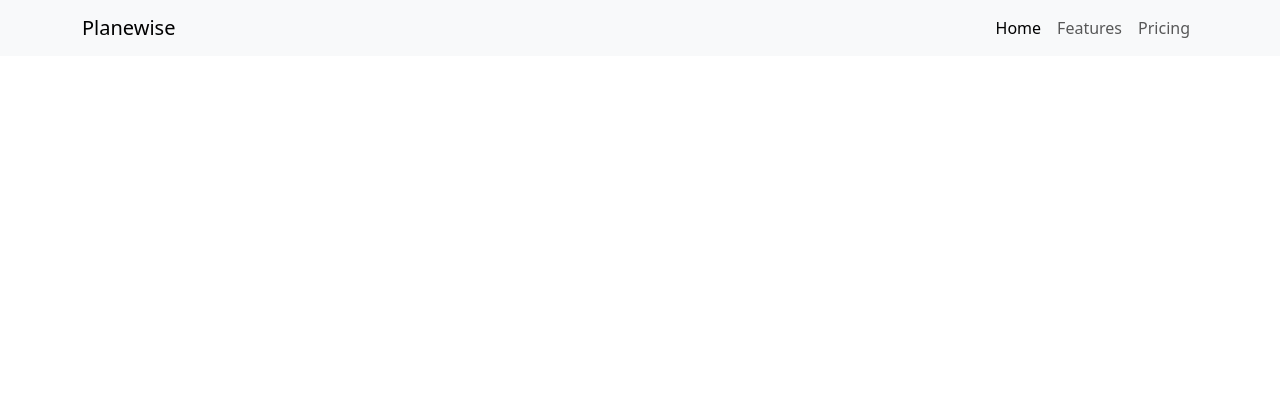
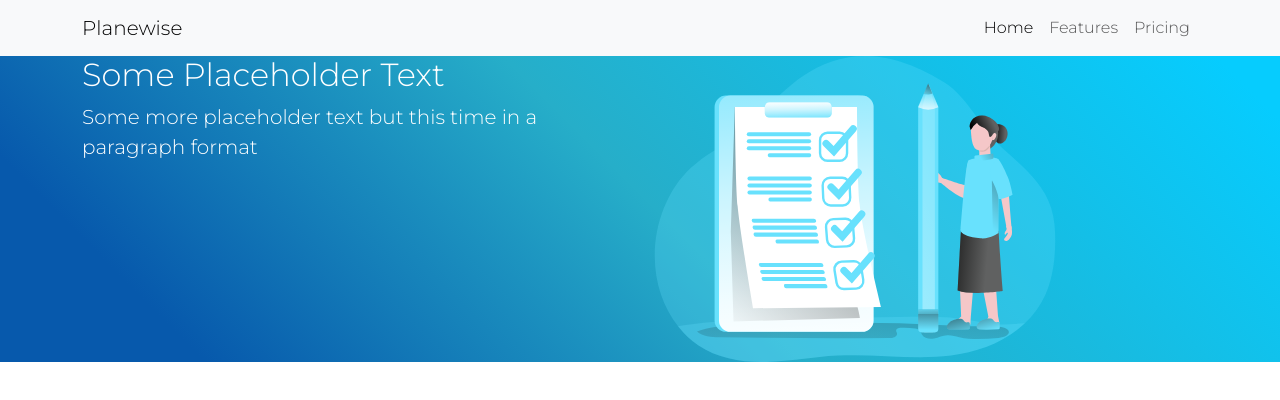
Before and after one commit to mountprospect/planewise-pages, a plain HTML site: page index.html in a window 1280 px wide. Drawn offline with nearby package versions, Linux system fonts and the light colour scheme.

Commit message:
Added GOogle font and placeholder header text with background gradient banner

```diff
--- a/index.html
+++ b/index.html
@@ -1,17 +1,25 @@
 <!DOCTYPE html>
 <html lang="en">
+
 <head>
     <meta charset="UTF-8">
     <meta http-equiv="X-UA-Compatible" content="IE=edge">
     <meta name="viewport" content="width=device-width, initial-scale=1.0">
     <title>Planewise</title>
-    <link href="https://cdn.jsdelivr.net/npm/bootstrap@5.3.0-alpha3/dist/css/bootstrap.min.css" rel="stylesheet" integrity="sha384-KK94CHFLLe+nY2dmCWGMq91rCGa5gtU4mk92HdvYe+M/SXH301p5ILy+dN9+nJOZ" crossorigin="anonymous">
+    <link href="https://cdn.jsdelivr.net/npm/bootstrap@5.3.0-alpha3/dist/css/bootstrap.min.css" rel="stylesheet"
+        integrity="sha384-KK94CHFLLe+nY2dmCWGMq91rCGa5gtU4mk92HdvYe+M/SXH301p5ILy+dN9+nJOZ" crossorigin="anonymous">
+    <link rel="stylesheet" href="styles.css" />
+    <link rel="preconnect" href="https://fonts.googleapis.com">
+    <link rel="preconnect" href="https://fonts.gstatic.com" crossorigin>
+    <link href="https://fonts.googleapis.com/css2?family=Montserrat:wght@300&display=swap" rel="stylesheet">
 </head>
+
 <body>
     <nav class="navbar navbar-expand-lg bg-body-tertiary fixed-top">
         <div class="container">
             <a class="navbar-brand" href="#">Planewise</a>
-          <button class="navbar-toggler" type="button" data-bs-toggle="collapse" data-bs-target="#navbarNav" aria-controls="navbarNav" aria-expanded="false" aria-label="Toggle navigation">
+            <button class="navbar-toggler" type="button" data-bs-toggle="collapse" data-bs-target="#navbarNav"
+                aria-controls="navbarNav" aria-expanded="false" aria-label="Toggle navigation">
                 <span class="navbar-toggler-icon"></span>
             </button>
             <div class="collapse navbar-collapse justify-content-end" id="navbarNav">
@@ -31,8 +39,19 @@
     </nav>
 
 
-      <header>
+    <header class="page-header gradient">
+        <div class="container">
+            <div class="row">
+                <div class="col-md-6">
+                    <h2>Some Placeholder Text</h2>
+                    <p>Some more placeholder text but this time in a paragraph format</p>
 
+
+
+                </div>
+                <div class="col-md-6"><img src="Assets/checklist.svg" alt="Checklist stock image"></div>
+            </div>
+        </div>
 
 
 
@@ -42,6 +61,9 @@
 
 
 
-      <script src="https://cdn.jsdelivr.net/npm/bootstrap@5.3.0-alpha3/dist/js/bootstrap.bundle.min.js" integrity="sha384-ENjdO4Dr2bkBIFxQpeoTz1HIcje39Wm4jDKdf19U8gI4ddQ3GYNS7NTKfAdVQSZe" crossorigin="anonymous"></script>
+    <script src="https://cdn.jsdelivr.net/npm/bootstrap@5.3.0-alpha3/dist/js/bootstrap.bundle.min.js"
+        integrity="sha384-ENjdO4Dr2bkBIFxQpeoTz1HIcje39Wm4jDKdf19U8gI4ddQ3GYNS7NTKfAdVQSZe"
+        crossorigin="anonymous"></script>
 </body>
+
 </html>
--- a/styles.css
+++ b/styles.css
@@ -0,0 +1,18 @@
+html,
+body {
+    height: 100%;
+    font-size: 1rem;
+    font-family: "Montserrat", sans-serif;
+}
+
+
+.gradient {
+    background: rgb(7,89,172);
+    background: linear-gradient(45deg, rgba(7,89,172,1) 13%, rgba(38,174,201,1) 51%, rgba(6,204,254,1) 96%);
+}
+
+.page-header {
+    margin-top: 3.5rem;
+    font-size: 1.25rem;
+    color: #ffffff;
+}
```
Also changed, not shown: Assets/checklist.svg (added), 1 other file. Lines whose indentation alone changed are shown as unchanged.
